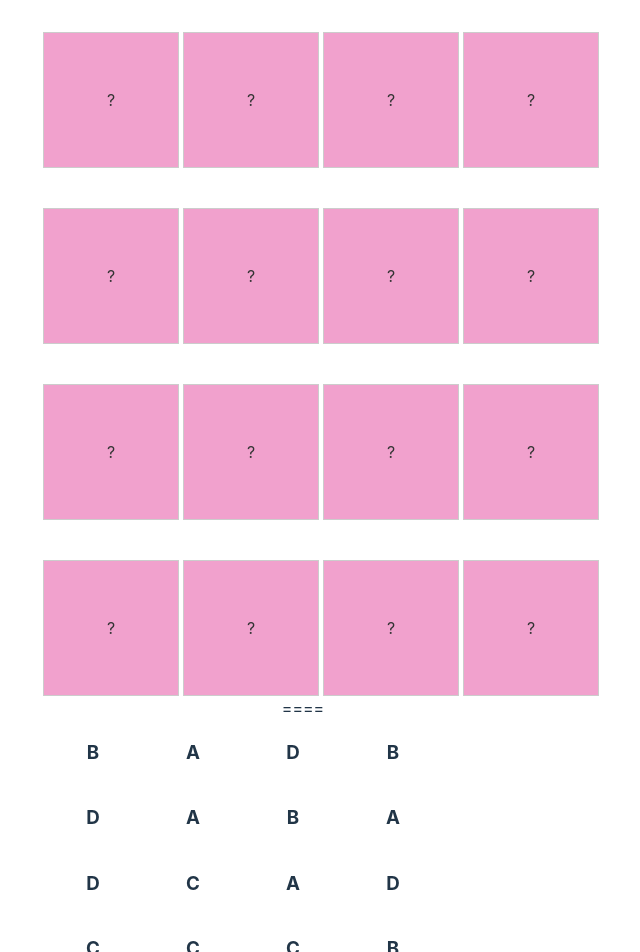
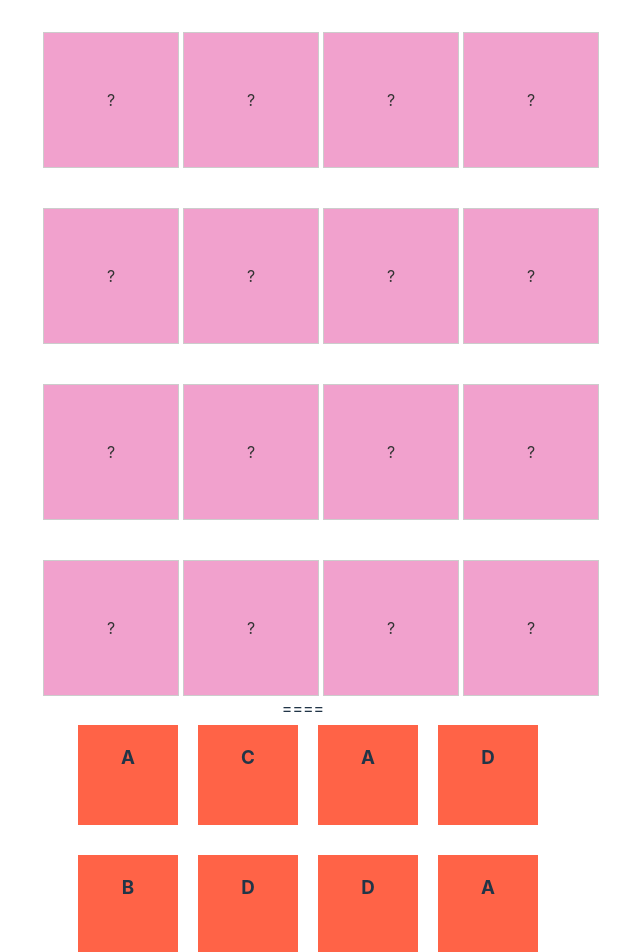
Before and after one commit to reykayanti/cutties-memory-game, a React (Vite) app: page / in a window 1280 px wide. Shown: the top 952 px of the page, without its empty margins (337-977 px from the left). Built offline with nearby package versions, Linux system fonts and the light colour scheme.

Commit message:
progress, match is success

```diff
--- a/src/Pages/Card/Card.css
+++ b/src/Pages/Card/Card.css
@@ -1,4 +1,18 @@
+.card-game{
+    display: flex;
+    justify-content: center;
+}
 .card-list{
     display: grid;
-    grid-template-columns: repeat(4, 100px);;
+    grid-template-columns: repeat(4, 100px);
+    gap: 20px;
 }
+.card-front{
+    width: 100px;
+    height: 100px;
+    background-color: tomato;
+    margin: 5px;
+}
+.flipped{
+    background-color: rgb(178, 176, 180);
+}
--- a/src/Pages/Card/Card.jsx
+++ b/src/Pages/Card/Card.jsx
@@ -1,17 +1,70 @@
-import React from 'react'
+import React, { useEffect, useState } from 'react'
 import './Card.css'
-import CardList from './CardList'
 import { assets } from '../../assets/assets'
 
 const Card = () => {
 
-    const name = ["A", "B", "C", "D", "A", "B", "C", "D", "A", "B", "C", "D", "A", "B", "C", "D"]
+  const card = [
+    { name : "A", image: "coklat"},
+    { name : "B", image: "purple"},
+    { name : "C", image: "green"},
+    { name : "D", image: "yellow"},
+  ]
 
-    const suffleName = name.sort(()=> Math.random() - 0.5)
+  // Gandakan data 4 kali
+  const duplicatedCard = [...card, ...card, ...card, ...card];
+
+  const [cards, setCards] = useState([]);
+
+  useEffect(() => {
+    const shuffledCards = duplicatedCard
+      .sort(() => Math.random() - 0.5)
+      .map((card, index) => ({ ...card, id: index }));
+    setCards(shuffledCards);
+
+  }, []);
+
+  const [flip, setFlip] = useState(new Array(duplicatedCard.length).fill(false));
+  const [flippedIndices, setFlippedIndices] = useState([]); // Menyimpan indeks kartu yang dibalik
+  const [match, setMatch] = useState([])
+
+  const handleFlip = (index) => {
+    if (flippedIndices.length < 2 && !flip[index]){ // flip[index] yaitu menyimpan status flip = status false
+      const newFlipState = [...flip];
+      newFlipState[index] = !newFlipState[index]; // Membalik status flip kartu yang dipilih
+      setFlip(newFlipState); // Memperbarui state flip
+
+      cards[index].flip = true;
+      setFlippedIndices([...flippedIndices, index]); //menambah index kartu yang dibalik
+
+      const flippedCards = cards.filter(card => card.flip === true)
+
+      if (flippedCards[0]?.image === flippedCards[1]?.image){ // matching
+        console.log("match")
+      }
+
+
+    }
+
+
+
+  };
+
+
 
   return (
     <div className='card-game'>
-        <CardList nama={suffleName}/>
+      <div className='card-list'>
+        {cards.map((item, index) => (
+          <div
+            key={item.id}
+            className={`card-front ${flip[index] ? "flipped" : ""}`}
+            onClick={() => handleFlip(index)}
+          >
+            <h3>{item.name}</h3>
+          </div>
+        ))}
+      </div>
     </div>
   )
 
--- a/src/Pages/Card/CardList.jsx
+++ b/src/Pages/Card/CardList.jsx
@@ -1,17 +1,16 @@
-import React from 'react'
-import { assets } from '../../assets/assets'
+// import React, { useState } from 'react'
+// import { assets } from '../../assets/assets'
 
-const CardList = ({nama}) => {
+// const CardList = ({cards}) => {
 
-    return (
-        <div className='card-list'>
-            {nama.map((item, index)=>(
-                <div key={index}>
-                    <h3>{item}</h3>
-                </div>
-            ))}
-        </div>
-    );
-}
+//     console.log(cards);
 
-export default CardList
+//     //flip
+
+
+//     return (
+
+//     );
+// }
+
+// export default CardList
```
